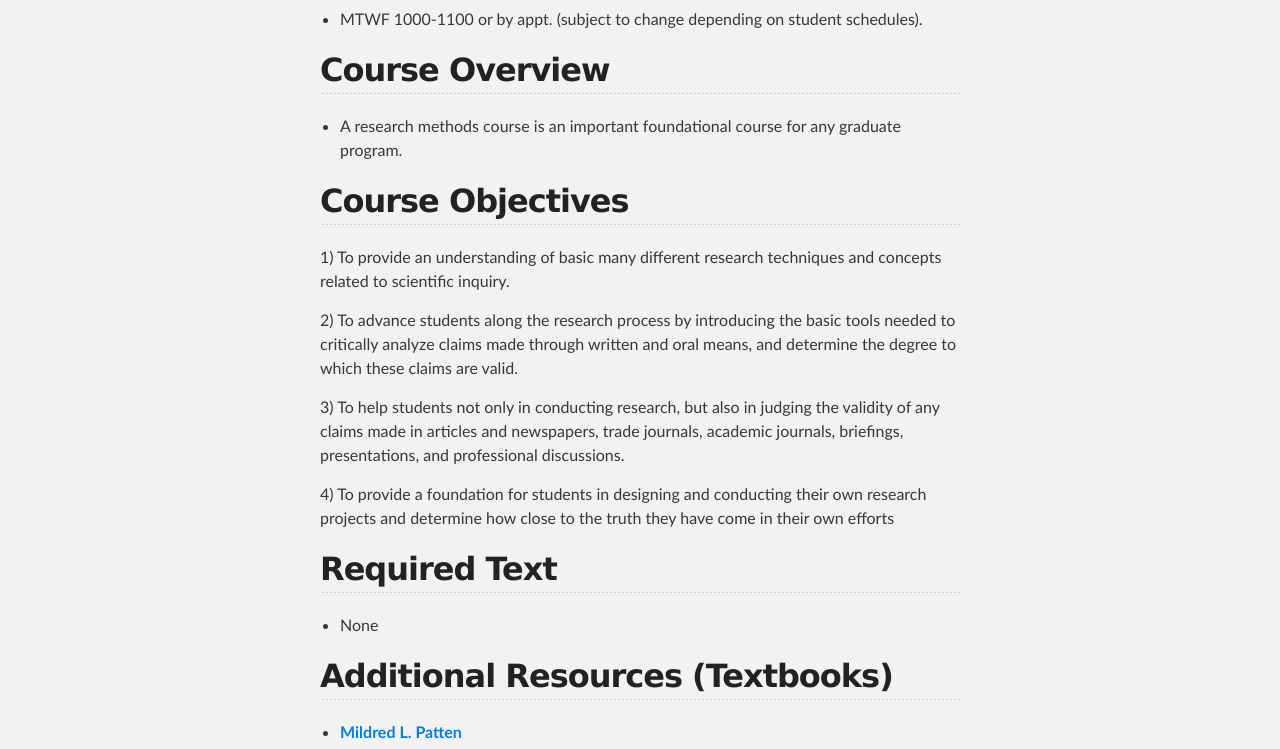
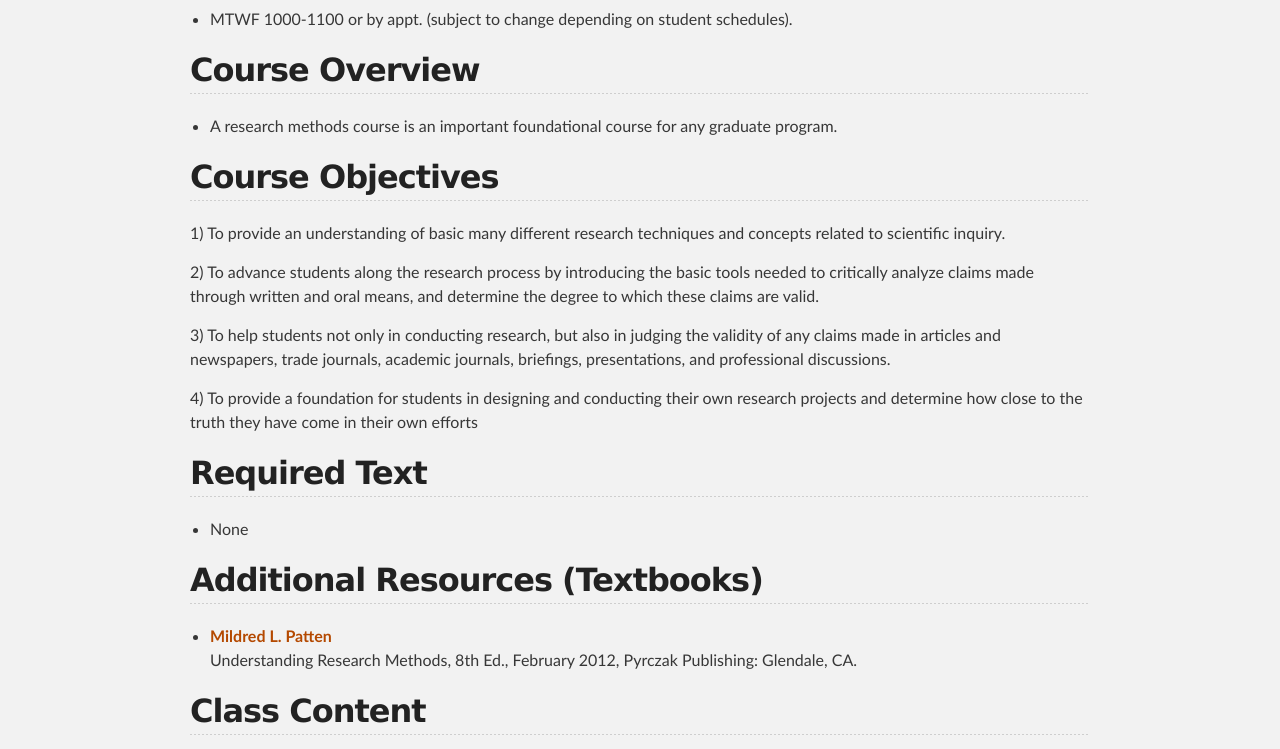
Before and after one commit to jbuyer1207/rsch-630, a plain HTML site: page index.html in a window 1280 px wide. Shown: the part 663-1412 px from the top of the page. Drawn offline with Linux system fonts and the light colour scheme.

Commit message:
Update index.html

```diff
--- a/index.html
+++ b/index.html
@@ -6,7 +6,7 @@
     <meta http-equiv="X-UA-Compatible" content="chrome=1">
     <meta name="description" content="Rsch-630 : ">
 
-    <link rel="stylesheet" type="text/css" media="screen" href="stylesheets/stylesheet.css">
+    <link rel="stylesheet" type="text/css" media="screen" href="stylesheets/my-stylesheet.css">
 
     <title>Rsch-630</title>
   </head>
```
